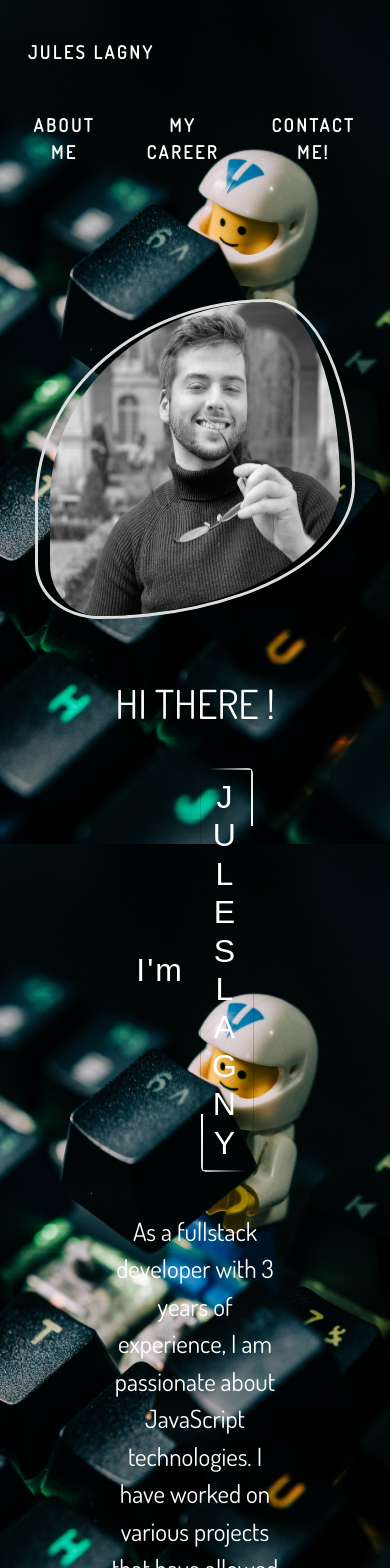
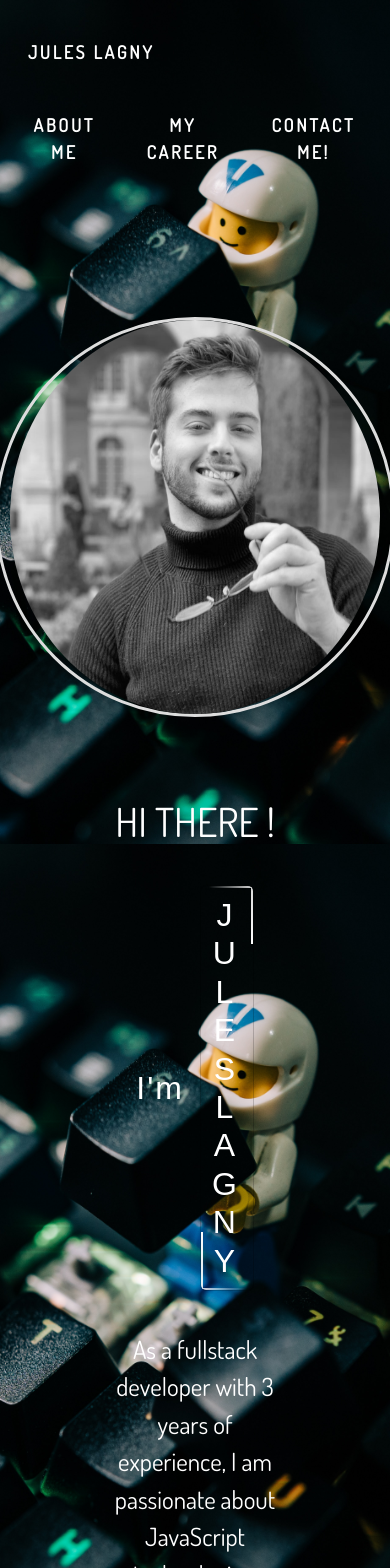
Before and after one commit to RaEace/Portfolio, a React (Vite) app: page / in a window 390 px wide. Shown: the top 1568 px of the page. Built offline with nearby package versions, Linux system fonts and the light colour scheme.

Commit message:
feat: change responsiveness on home page

```diff
--- a/src/pages/Home/Home.css
+++ b/src/pages/Home/Home.css
@@ -4,6 +4,8 @@
   flex-direction: row;
   justify-content: center;
   align-items: stretch;
+  margin-top: 4rem;
+  margin-bottom: 4rem;
 }
 
 .img-item {
@@ -11,8 +13,7 @@
   display: flex;
   justify-content: center;
   align-items: center;
-  top: 10vh;
-  margin: 10px;
+  margin-right: 4rem;
 }
 
 .desc-item {
@@ -40,6 +41,8 @@
     flex-direction: column;
     justify-content: center;
     align-items: center;
+    margin-top: 3rem;
+    margin-bottom: 0;
   }
 
   .img-item {
@@ -47,7 +50,21 @@
     position: relative;
     align-self: center;
     width: 100%;
-    margin-bottom: 3rem;
-    top: 8vh;
+    margin: 0;
   }
 }
+
+@media (max-width: 800px) {
+  .container {
+    flex-direction: column;
+    justify-content: center;
+    align-items: center;
+  }
+
+  .img-item {
+    justify-content: center;
+    position: relative;
+    align-self: center;
+    width: 100%;
+  }
+}
--- a/src/pages/Home/Home.tsx
+++ b/src/pages/Home/Home.tsx
@@ -5,19 +5,15 @@ import HomePicture from "./components/home-picture/HomePicture";
 
 const Home: React.FC = () => {
   return (
-    <div>
     <div className="container">
       <div className="img-item col-5">
         <HomePicture />
       </div>
       <div className="desc-item col-7">
-          <div className="">
         <Description />
-          </div>
         <div className="btn-section ">
           <HomeBtn name="A propos de moi" />
           <HomeBtn name="Mon parcours" />
-          </div>
         </div>
       </div>
     </div>
--- a/src/pages/Home/components/description/Description.css
+++ b/src/pages/Home/components/description/Description.css
@@ -28,7 +28,6 @@ p {
 
 .hi-there {
   border-radius: 10px;
-  border: 2px solid #ffffff;
   align-items: center;
   padding: 10px;
 }
@@ -38,6 +37,17 @@ p {
     align-items: center;
     padding-bottom: 1rem;
     margin: 0rem;
+  }
+
+  .desc-text {
+    width: 1;
+  }
+
+  .hi-there {
+    border-radius: 10px;
+    border: 2px solid #ffffff;
+    align-items: center;
+    top: -5vh;
   }
 }
 
--- a/src/pages/Home/components/description/Description.tsx
+++ b/src/pages/Home/components/description/Description.tsx
@@ -8,12 +8,14 @@ const Description: React.FC = () => {
       <h1 className="presentation-layout">
         I'm <TextWithAnimation text="Jules Lagny" />
       </h1>
-      <p>
-        As a fullstack developer with 3 years of experience, I am passionate
-        about JavaScript technologies. I have worked on various projects that
-        have allowed me to develop my skills in both frontend and backend
-        development.
-      </p>
+      <div className="desc-text">
+        <p>
+          As a fullstack developer with 3 years of experience, I am passionate
+          about JavaScript technologies. <br /> I have worked on various
+          projects that have allowed me to develop my skills in both frontend
+          and backend development.
+        </p>
+      </div>
     </div>
   );
 };
--- a/src/pages/Home/components/home-picture/HomePicture.css
+++ b/src/pages/Home/components/home-picture/HomePicture.css
@@ -6,7 +6,7 @@
 }
 
 .img-rounded {
-  border-radius: 73% 27% 80% 20% / 63% 58% 42% 17%;
+  border-radius: 50%;
 }
 
 /* Zooming on mouseover */
@@ -23,9 +23,9 @@
   transform: scale(1.35) rotate(360deg);
 }
 
-@media (max-width: 1200px) {
+@media (max-width: 800px) {
   .img-render {
-    height: 20rem;
-    width: 20rem;
+    height: 25rem;
+    width: 25rem;
   }
 }
```
Lines whose indentation alone changed are shown as unchanged.
